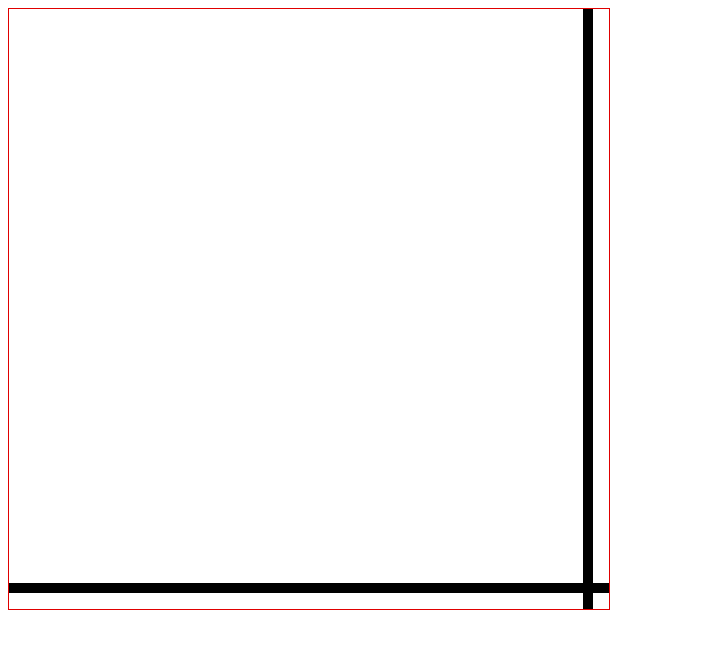
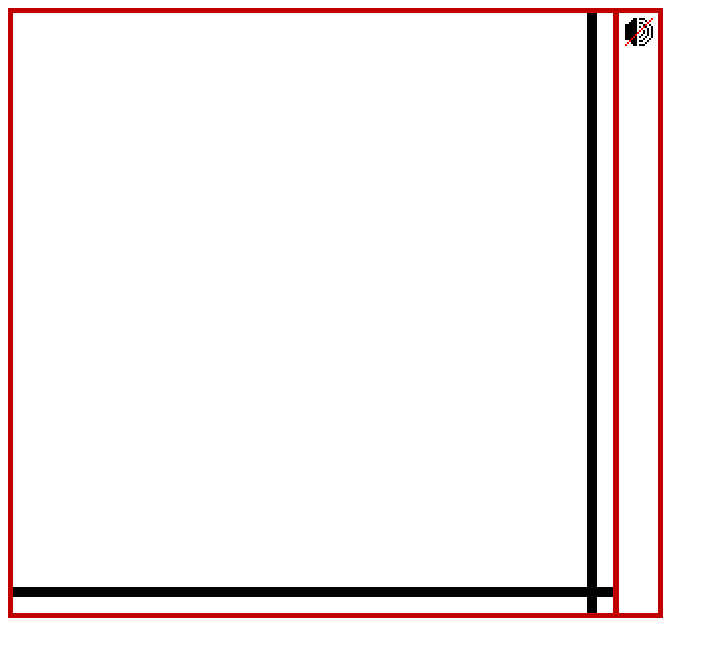
Before and after one commit to Pickj888/Project2021T2, a plain HTML site: page Game.html in a window 1280 px wide. Shown: the whole page, without its empty margins (0-718 px from the left). Drawn offline with Linux system fonts and the light colour scheme.

Commit message:
Added (unusable) Audio icons
One icon is displayed in game but is unusable

```diff
--- a/Game.html
+++ b/Game.html
@@ -7,7 +7,7 @@
 </head>
 <body>
 
-<canvas id="myCanvas" width="600" height="600" style="border:1px solid #e00000;">
+<canvas id="myCanvas" width="645" height="600" style="border:5px solid #c00000;">
 Your browser does not support the canvas element.
 </canvas>
   <h1></h1>
--- a/proj.js
+++ b/proj.js
@@ -9,15 +9,22 @@
 console.log("Game")
 
 // Some constants that will be used in this script
-const WIDTH = 600
+const GAME_WIDTH = 600
+const GAME_HEIGHT = 600
+const WIDTH = 645
 const HEIGHT = 600
 const LINE_SIZE = 10
-
 
 // Some variables that will be used in this script
 var ctx
 var linesLocation = -4
 var linesSpeed = 2
+
+var muted = 1
+var audioImage = new Image()
+audioImage.src = "Audio.png"
+var audioMutedImage = new Image()
+audioMutedImage.src = "Audio_Muted.png"
 
 window.onload=startCanvas
 
@@ -37,20 +44,27 @@ function updateCanvas(){
 	// It is run once every frame. Most of the game code will go here
 
 	// Clear the frame
-	ctx.fillStyle="white"
-	ctx.fillRect(0,0,WIDTH, HEIGHT)
+	ctx.fillStyle="#ffffff"
+	ctx.fillRect(0,0,WIDTH,HEIGHT)
 
 	// Draw the two main lines
 	ctx.fillStyle="black"
-	ctx.fillRect(0,linesLocation,HEIGHT,LINE_SIZE)
-	ctx.fillRect(linesLocation, 0, LINE_SIZE, WIDTH)
+	ctx.fillRect(0,linesLocation,GAME_HEIGHT,LINE_SIZE)
+	ctx.fillRect(linesLocation, 0, LINE_SIZE, GAME_WIDTH)
 	linesLocation = linesLocation + linesSpeed
 
 	// changes the line speed when the lines hit edge of the canvas
-	if (linesLocation > HEIGHT-5 || linesLocation < -5) {
+	if (linesLocation > GAME_HEIGHT-5 || linesLocation < -5) {
 		linesSpeed = linesSpeed*-1
 	}
-	// if (lineLocation < -5) {
-	// 	lineSpeed = 2
-	// }
+
+	// checks if audio should be muted or not
+	if (muted == 1) {
+		ctx.drawImage(audioMutedImage, WIDTH-33, 5) // Set the audio icon to the muted image when
+	} else {
+		ctx.drawImage(audioImage, WIDTH-33, 5)
+	}
+
+	ctx.fillStyle="#c00000"
+	ctx.fillRect(GAME_WIDTH, 0, 6, GAME_HEIGHT)
 }
```
Also changed, not shown: Audio.png (added), Audio_Muted.png (added).
